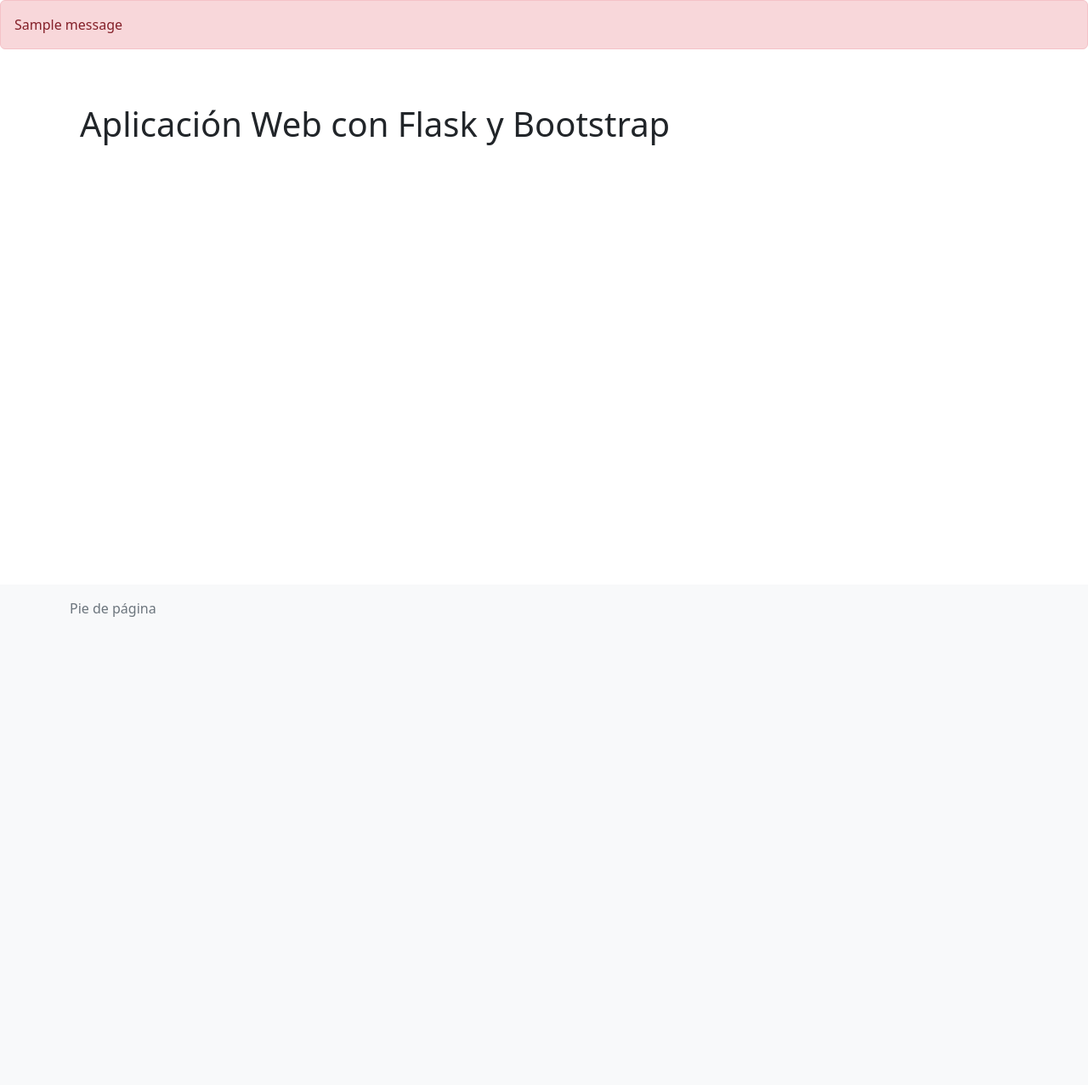
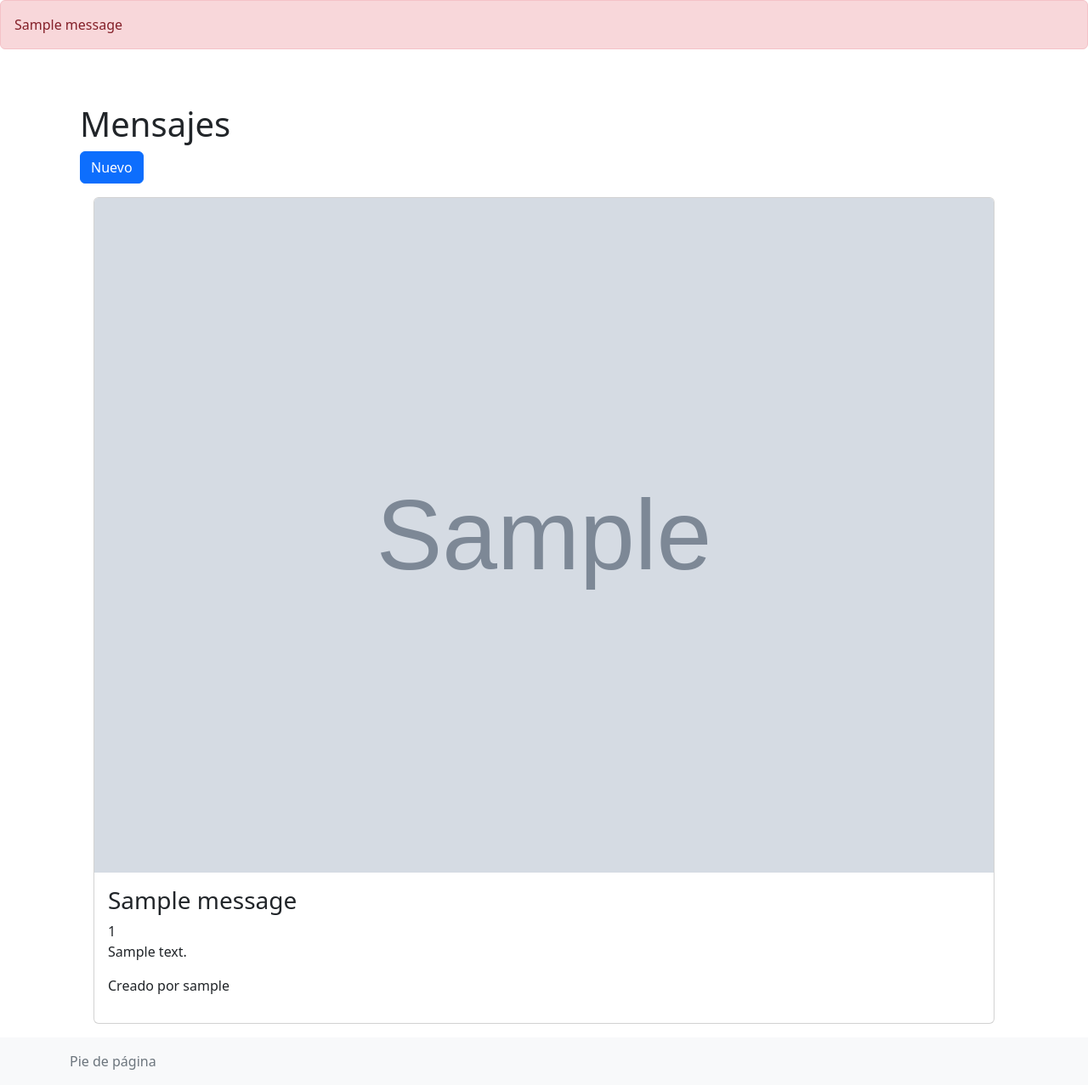
Before and after one commit to Cayigreat/flask_bootstrap, a Flask app: page / in a window 1280 px wide. Shown: the part 56-1333 px from the top of the page at 85% size. Before the commit the page ends 782 px from the top, so only its background shows below. Run offline with Flask 2, Linux system fonts and the light colour scheme; tables that the repository leaves empty hold one stand-in row (values such as "Sample post"); grey boxes marked "Sample" are stand-in pictures; one stand-in notice (Sample message) is shown.

Commit message:
relation unfinished

```diff
--- a/app/main/routes.py
+++ b/app/main/routes.py
@@ -1,9 +1,11 @@
 from app.main import bp
 from flask import render_template
+from app.models.message import Message
 
 @bp.route('/')
 def index():
-    return render_template('index.html')
+    messages = Message.query.all()
+    return render_template('index.html', messages = messages)
 
 @bp.app_errorhandler(404)
 def page_not_found(error):
--- a/app/messages/routes.py
+++ b/app/messages/routes.py
@@ -2,10 +2,12 @@ from flask import render_template, request, redirect, url_for, flash
 from app.extensions import db
 from app.messages import bp
 from app.models.message import Message
+from flask_login import login_required, current_user
 
 @bp.route('/')
+@login_required
 def index():
-    messages = Message.query.all()
+    messages = Message.query.filter_by(user = current_user)
     return render_template('messages/index.html', messages = messages)
 
 @bp.route('/create', methods = ('GET', 'POST'))
--- a/app/models/message.py
+++ b/app/models/message.py
@@ -7,5 +7,7 @@ class Message(db.Model):
     content = db.Column(db.Text, nullable=False)
     picture = db.Column(db.String(300))
 
+    user_id = db.Column(db.Integer, db.ForeignKey('users.id'))
+
     def __repr__(self):
         return f'<Message {self.title}>'
--- a/app/models/user.py
+++ b/app/models/user.py
@@ -9,6 +9,10 @@ class User(UserMixin, db.Model):
     email = db.Column(db.String(64), unique= True, index = True)
     username = db.Column(db.String(64), unique = True, index = True)
     password_hash = db.Column(db.String(128), nullable = False)
+    messages = db.relationship('Message', backref='user')
+
+    def __repr__(self):
+        return f'<User {self.email}>'
 
     @property
     def password(self):
--- a/app/templates/index.html
+++ b/app/templates/index.html
@@ -6,8 +6,34 @@
 <!-- Begin page content -->
 <main class="flex-shrink-0">
   <div class="container">
-    <h1>Aplicación Web con Flask y Bootstrap</h1>
+    <h1>Mensajes</h1>
+    <a href="{{ url_for('messages.create')}}" class = 'btn btn-primary'>Nuevo</a>
 
+    {% for message in messages %}
+    {% if loop.index0 % 3 == 0 %}
+  <div class="row">
+    {% endif %}
+
+      <div class="col">
+        <div class='card m-3' >
+            <img src="{{ message['picture']}}" class = 'card-img-top' alt="{{ message['title']}}"  >
+            <div class="card-body">
+            <h3 class="card-title">{{ message['title'] }}</h3>
+            {{message['id']}}
+            <p class="card-text">{{ message['content'] }}</p>
+            {% if message.user == current_user %}
+            <a href="{{ url_for('messages.update', id = message.id)}}" class="btn btn-warning">Actualizar</a>
+            <form action="{{url_for('messages.delete')}}" method="post" onsubmit ="return confirm('Estás seguro?')" class="d-inline">
+              <input type="hidden" name="id" value="{{message.id}}">
+              <input type="submit" value="Eliminar" class="btn btn-danger">
+            </form>
+            {% else %}
+            <p class="text-sm">Creado por {{message.user.username}}</p>
+            {% endif %}
+            </div>
+        </div>
+      </div>
+    {% endfor %}
   </div>
 </main>
 {% endblock %}
--- a/app/templates/messages/index.html
+++ b/app/templates/messages/index.html
@@ -6,7 +6,7 @@
 <!-- Begin page content -->
 <main class="flex-shrink-0">
   <div class="container">
-    <h1>Mensajes</h1>
+    <h1>Mis mensajes</h1>
     <a href="{{ url_for('messages.create')}}" class = 'btn btn-primary'>Nuevo</a>
 
     {% for message in messages %}
```
Also changed, not shown: migrations/versions/309f08a2e178_relation_to_messages.py (added, +34 -0 lines), README.md.
